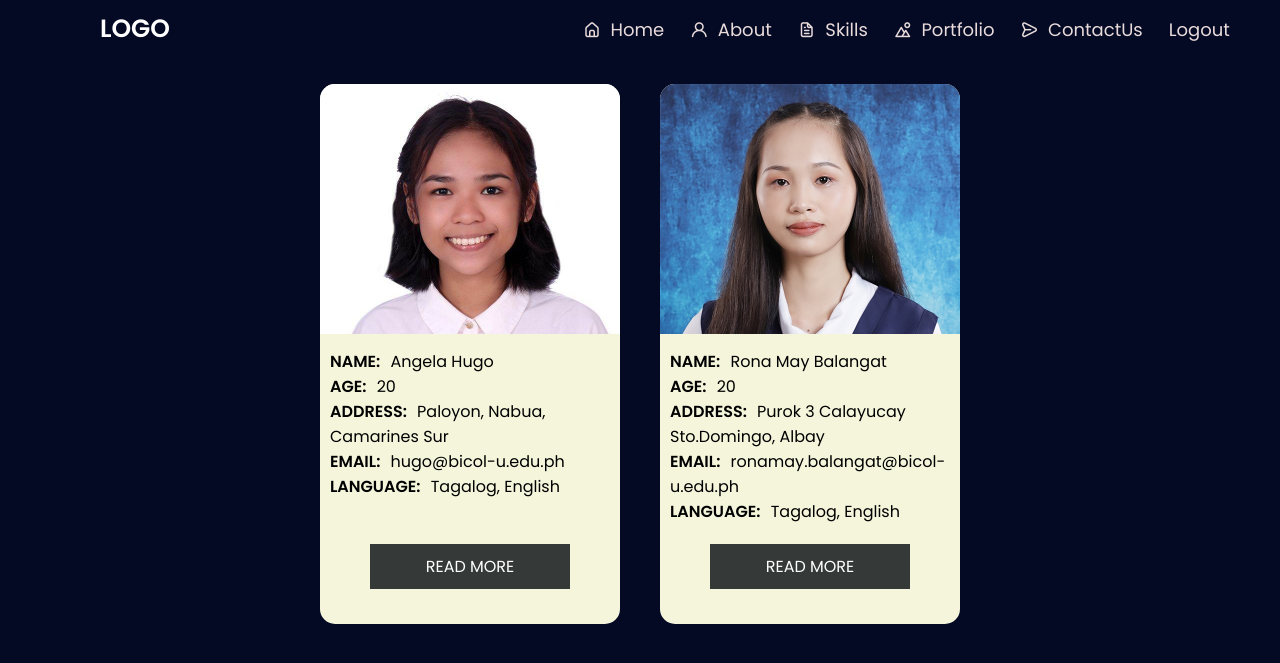
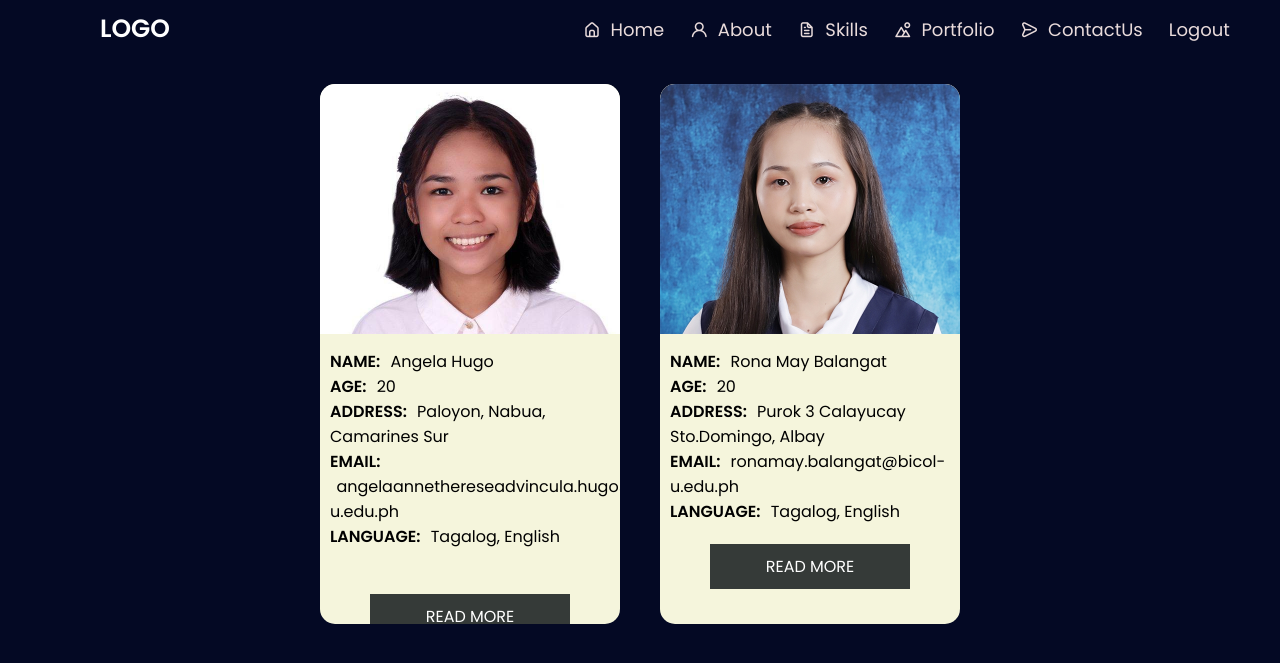
Before and after one commit to Roonnnaaaa/Balangat_Hugo_Web_Profile, a PHP site: page /about.html in a window 1280 px wide. Shown: the top 663 px of the page. Run offline with PHP 8.4, Linux system fonts and the light colour scheme.

Commit message:
added changes

```diff
--- a/about.html
+++ b/about.html
@@ -88,7 +88,7 @@
                     <h5>ADDRESS: <span>Paloyon, Nabua, Camarines Sur</span></h5>
                 </div>
                 <div class="name">
-                    <h5>EMAIL: <span>hugo@bicol-u.edu.ph</span></h5>
+                    <h5>EMAIL: <span>angelaannethereseadvincula.hugo@bicol-u.edu.ph</span></h5>
                 </div>
                 <div class="name">
                     <h5>LANGUAGE: <span>Tagalog, English</span></h5>
--- a/css/main.css
+++ b/css/main.css
@@ -490,6 +490,9 @@ button a {
     flex-wrap: wrap;
     white-space: wrap;
     padding-top: 4rem;
+    overflow: hidden;
+    white-space: nowrap;
+    text-overflow: ellipsis;
 }
 .about-us{
     background-color: beige;
@@ -497,12 +500,18 @@ button a {
     height: 540px;
     margin: 20px;
     border-radius: 15px;
+    overflow: hidden;
+    white-space: nowrap; /* Prevents line breaks */
+    text-overflow: ellipsis;
 }
 .card-image{
     height: 250px;
     margin-bottom: 15px;
     background-size: cover;
     border-radius: 15px 15px 0 0;
+    overflow: hidden;
+    white-space: nowrap;
+    text-overflow: ellipsis;
 }
 .about-img1{
     background-image: url('../img/Hugo.jpg');
@@ -512,6 +521,7 @@ button a {
 }
 .about-text-box{
     padding: 0px 10px;
+
 
 }
 .name{
@@ -523,6 +533,8 @@ button a {
     font-weight: normal;
     padding-left: 0.4rem;
     font-size: 1rem;
+    overflow: hidden;
+    text-overflow: ellipsis;
 }
 .about-text-box h5{
     font-size: 1rem;
```
